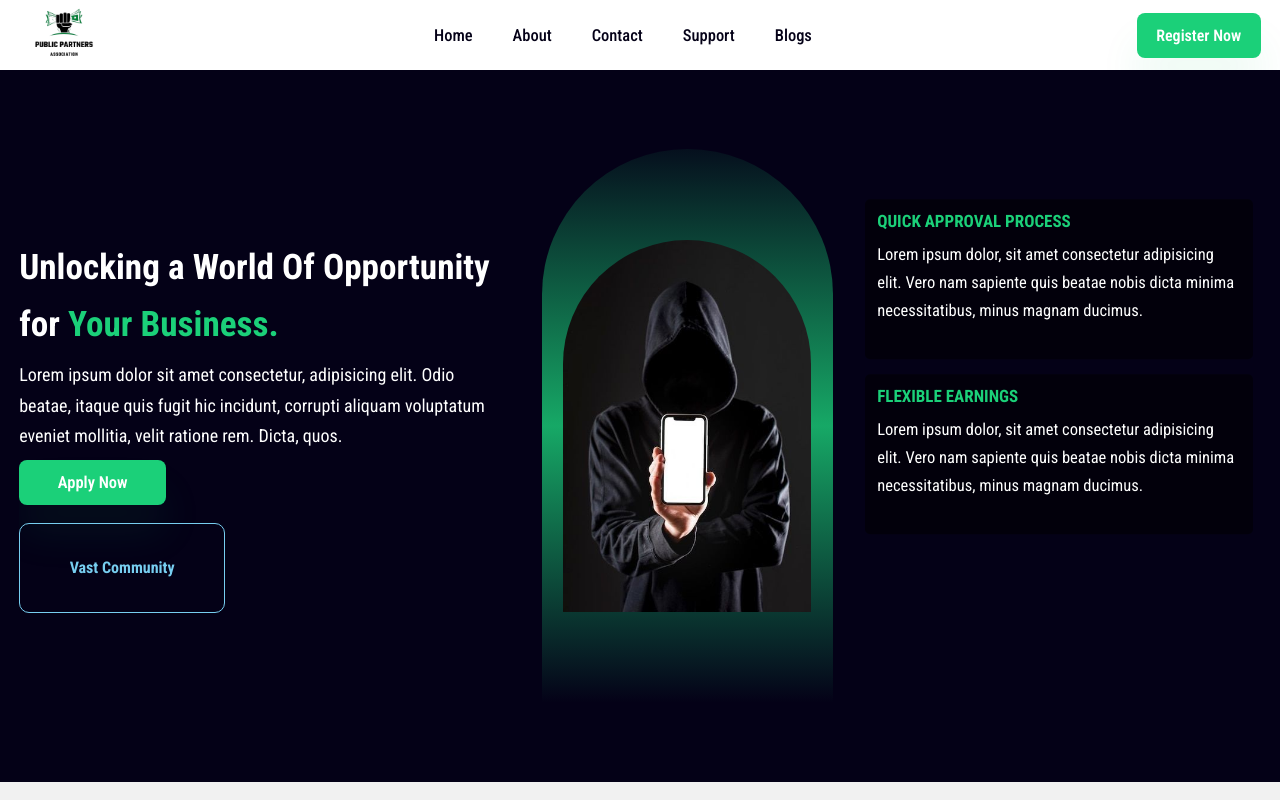
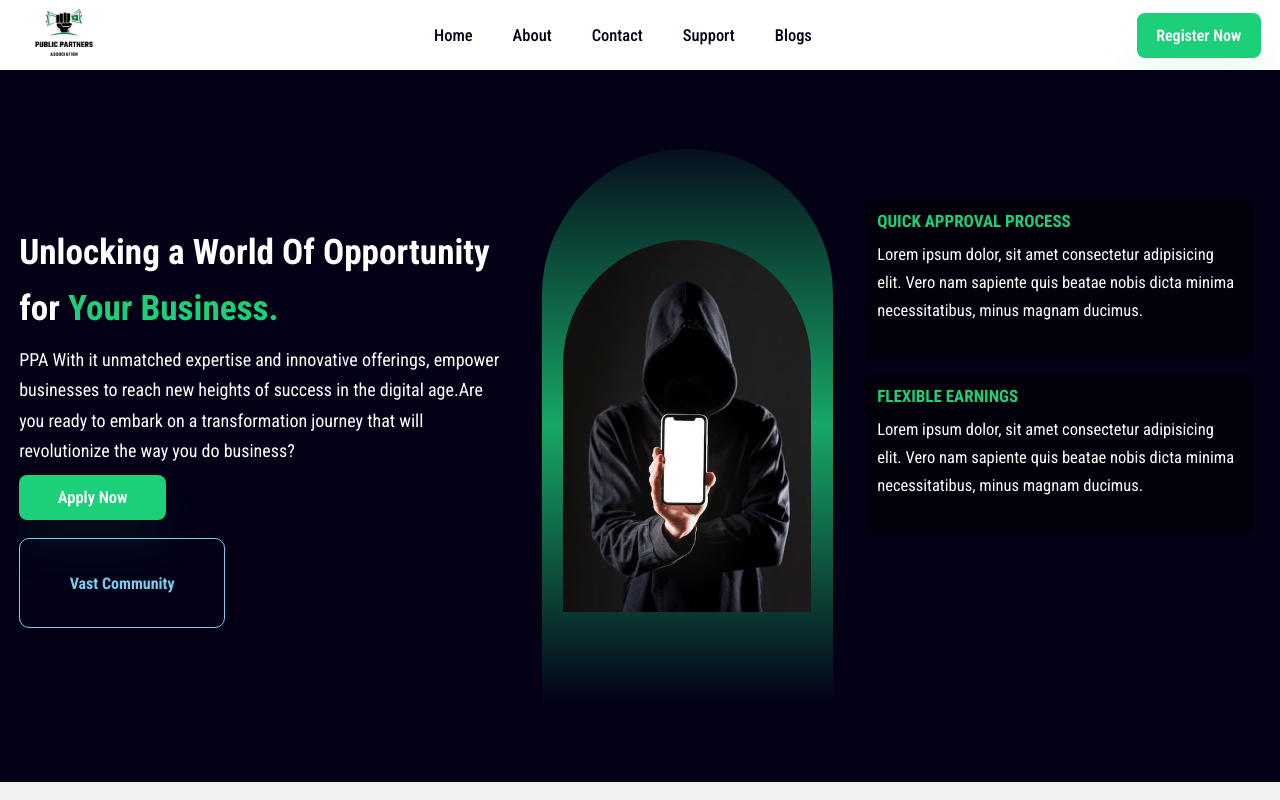
Before and after one commit to Morisreddenton/publicpartners, a React (Create React App) app: page / in a window 1280 px wide. Shown: the top 800 px of the page. Built offline with nearby package versions, Linux system fonts and the light colour scheme; no server answers.

Commit message:
Added fix to netlify redirects v1.02

```diff
--- a/src/components/Hero/Hero.jsx
+++ b/src/components/Hero/Hero.jsx
@@ -12,9 +12,7 @@ const Hero = () => {
         </h1>
         <div className="cap">
           <p>
-            Lorem ipsum dolor sit amet consectetur, adipisicing elit. Odio
-            beatae, itaque quis fugit hic incidunt, corrupti aliquam voluptatum
-            eveniet mollitia, velit ratione rem. Dicta, quos.
+          PPA With it unmatched expertise and innovative offerings, empower businesses to reach new heights of success in the digital age.Are you ready to embark on a transformation journey that will revolutionize the way you do business?
           </p>
         </div>
         <div className="btn" onClick={() => {navigate(`/auth`)}}>
```
Also changed, not shown: text.txt (added).
